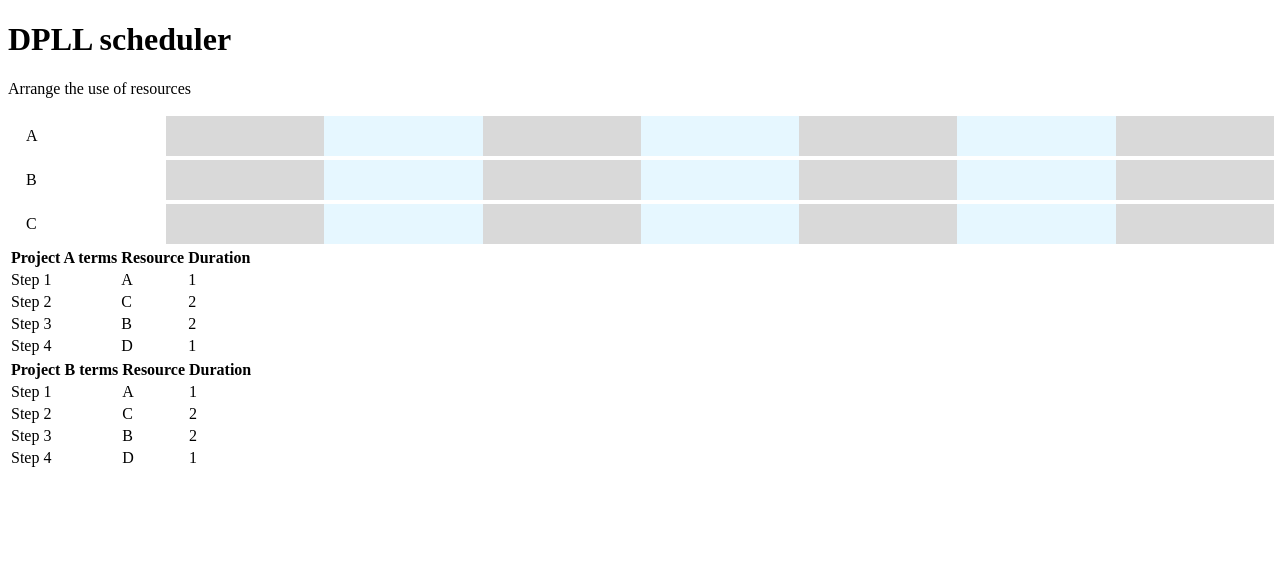
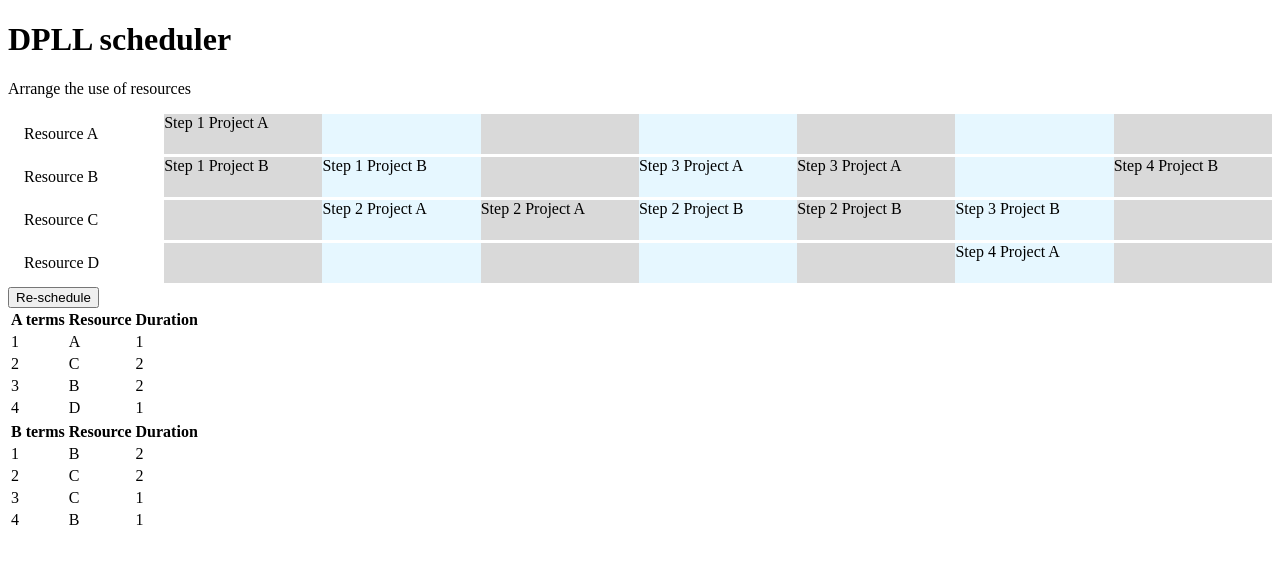
Before and after one commit to Vahvelainen/DPLL-scheduler, a SvelteKit app: page / in a window 1280 px wide. Shown: the top 564 px of the page. Built offline with nearby package versions, Linux system fonts and the light colour scheme.

Commit message:
Add edits for steps and show scheduling results

```diff
--- a/src/routes/+page.svelte
+++ b/src/routes/+page.svelte
@@ -1,38 +1,58 @@
 <script lang="ts">
-  import type {Project, Step} from './types'
+
+  import { onMount } from 'svelte'
+  import solveSchedule from './scheduler';
+  import type {Project, Step, Timing} from './types'
   import TimeRow from "./TimeRow.svelte";
   import ProjectTable from "./ProjectTable.svelte";
 
-  //First just name everything with strings
-  let resources : Array<String>  = [
-    'A',
-    'B',
-    'C',
-  ]
+  let resources: string[]  = [ 'A', 'B', 'C', 'D' ]
+  let timings: Timing[] = []
 
   //Number of timeslots, could be adjustable or base on different views
   const t_num = 7
 
   //Two projects for starters to get the game going
   let projectA :Project = {
-      name: 'Project A',
+      name: 'A',
       steps: [
-        { name: 'Step 1', resource: 'A', duration: 1 },
-        { name: 'Step 2', resource: 'C', duration: 2 },
-        { name: 'Step 3', resource: 'B', duration: 2 },
-        { name: 'Step 4', resource: 'D', duration: 1 },
+        { name: '1', resource: 'A', duration: 1 },
+        { name: '2', resource: 'C', duration: 2 },
+        { name: '3', resource: 'B', duration: 2 },
+        { name: '4', resource: 'D', duration: 1 },
       ]
     }
 
   let projectB :Project = {
-      name: 'Project B',
+      name: 'B',
       steps: [
-        { name: 'Step 1', resource: 'A', duration: 1 },
-        { name: 'Step 2', resource: 'C', duration: 2 },
-        { name: 'Step 3', resource: 'B', duration: 2 },
-        { name: 'Step 4', resource: 'D', duration: 1 },
+        { name: '1', resource: 'B', duration: 2 },
+        { name: '2', resource: 'C', duration: 2 },
+        { name: '3', resource: 'C', duration: 1 },
+        { name: '4', resource: 'B', duration: 1 },
       ]
     }
+
+    function schedule() {
+      const responseSchedule = solveSchedule([projectA, projectB], resources)
+      if (!responseSchedule) {
+        console.log(`No satisfying assignment exists.`);
+        return
+      }
+      console.log(`Satisfying assignment found: `, responseSchedule );
+      timings = []
+      for( const timingStr of responseSchedule) {
+        const timingArr = timingStr.split('_')
+        timings.push({
+          resource: timingArr[0].replace('Resource', ''),
+          time: parseInt(timingArr[1].replace('Time', '')),
+          project: timingArr[2].replace('Project', ''),
+          step: timingArr[3].replace('Step', ''),
+        })
+      }
+    }
+
+    onMount(schedule)
 
 </script>
 
@@ -40,10 +60,11 @@
 <p>Arrange the use of resources</p>
 
 {#each resources as resource, i}
-  <TimeRow label={resource} slots={t_num}>
-    <!-- The time reservations ought to be displayed here -->
+  <TimeRow label={resource} slots={t_num} timings={timings.filter( timing => timing.resource === resource )}>
   </TimeRow>
 {/each}
 
-<ProjectTable project={projectA} />
-<ProjectTable project={projectB} />
+<button on:click={schedule}>Re-schedule</button>
+
+<ProjectTable bind:project={projectA} resources={resources}/>
+<ProjectTable bind:project={projectB} resources={resources}/>
--- /dev/null
+++ b/src/routes/ChoiceMutable.svelte
@@ -0,0 +1,30 @@
+<script lang="ts">
+  export let value: string
+  export let choises: string[]
+  let editing: boolean = false
+  let select: HTMLSelectElement
+
+  function startEdit() {
+    setTimeout( () =>  window.addEventListener('click', stopEdit) )
+    editing = true
+  }
+
+  function stopEdit(event: Event) {
+    if (event.target === select) {
+      return
+    }
+    window.removeEventListener('click', stopEdit)
+    editing = false
+  }
+
+</script>
+
+{#if editing}
+  <select bind:value bind:this={select}>
+    {#each choises as choise}
+      <option value={choise}>{choise}</option>
+    {/each}
+  </select>
+{:else}
+  <span on:click={startEdit}>{value}</span>
+{/if}
--- /dev/null
+++ b/src/routes/NumberMutable.svelte
@@ -0,0 +1,26 @@
+<script lang="ts">
+  export let value: Number
+  let editing: boolean = false
+  let input: HTMLInputElement
+
+  function startEdit() {
+    setTimeout( () =>  window.addEventListener('click', stopEdit) )
+    editing = true
+  }
+
+  function stopEdit(event: Event) {
+    if (event.target === input) {
+      return
+    }
+    window.removeEventListener('click', stopEdit)
+    editing = false
+  }
+
+
+</script>
+
+{#if editing}
+  <input type="number" min="1" bind:value bind:this={input}>
+{:else}
+  <span on:click={startEdit}>{value}</span>
+{/if}
--- a/src/routes/ProjectTable.svelte
+++ b/src/routes/ProjectTable.svelte
@@ -1,19 +1,11 @@
 <script lang="ts">
-
+  import TextMutable from './TextMutable.svelte';
+  import ChoiceMutable from './ChoiceMutable.svelte';
+  import NumberMutable from './NumberMutable.svelte';
   import type {Project, Step} from './types'
-
-  export let project :Project = {
-    name: 'Project A',
-    steps: [
-      { name: 'Step 1', resource: 'A', duration: 1 },
-      { name: 'Step 2', resource: 'C', duration: 2 },
-      { name: 'Step 3', resource: 'B', duration: 2 },
-      { name: 'Step 4', resource: 'D', duration: 1 },
-    ]
-  }
-
+  export let project: Project
+  export let resources: string[]
 </script>
-
 
 <table>
   <tr>
@@ -23,9 +15,9 @@
   </tr>
   {#each project.steps as step, i }
     <tr>
-      <td>{step.name}</td>
-      <td>{step.resource}</td>
-      <td>{step.duration}</td>
+      <td><TextMutable bind:value={step.name}/></td>
+      <td><ChoiceMutable bind:value={step.resource} choises={resources}/></td>
+      <td><NumberMutable bind:value={step.duration}/></td>
     </tr>
   {/each}
 </table>
--- /dev/null
+++ b/src/routes/TextMutable.svelte
@@ -0,0 +1,26 @@
+<script lang="ts">
+  export let value: string
+  let editing: boolean = false
+  let input: HTMLInputElement
+
+  function startEdit() {
+    setTimeout( () =>  window.addEventListener('click', stopEdit) )
+    editing = true
+  }
+
+  function stopEdit(event: Event) {
+    if (event.target === input) {
+      return
+    }
+    window.removeEventListener('click', stopEdit)
+    editing = false
+  }
+
+
+</script>
+
+{#if editing}
+  <input type="text" bind:value bind:this={input}>
+{:else}
+  <span on:click={startEdit}>{value}</span>
+{/if}
--- a/src/routes/TimeRow.svelte
+++ b/src/routes/TimeRow.svelte
@@ -1,26 +1,34 @@
 <script lang="ts">
+  import type {Timing} from './types'
 
   //First just name everything with strings
   export let label :String
   export let slots :Number
+  export let timings: Timing[]
 
 </script>
 
 <div class="row" >
 
   <div class="labelBox">
-    <span>{label}</span>
+    <span>Resource {label}</span>
   </div>
 
   <div class="slots">
 
     <!-- Slots are for visual reference. Bars will be relative to parent slots. Well wrry about indexin them later -->
     {#each Array(slots) as _, i }
-      <div class={ 'slot ' +  ( i % 2 ? 'dark' : 'light' ) } style="width: calc( 100% / {slots} );"></div>
+      <div class={ 'slot ' +  ( i % 2 ? 'dark' : 'light' ) } style="width: calc( 100% / {slots} );">
+        <!-- Doing this like this for now, not ok in the future I think -->
+        <!-- Should only ever be one per index but doing this with each to fing bugs easier -->
+        {#each timings.filter( timing => timing.time === i ) as timing}
+          <div>
+            <span>Step {timing.step}</span>
+            <span>Project {timing.project}</span>
+          </div>
+        {/each}
+      </div>
     {/each}
-
-    <!-- For showing the time bars -->
-    <slot/>
 
   </div>
 
@@ -30,11 +38,7 @@
   .row {
     display: flex;
     width: 100%;
-    border: rgba(1, 1, 1, 0) 2px dashed;
-  }
-
-  .row:hover {
-    border: blue 2px solid;
+    margin-bottom: 0.2em;
   }
 
   .labelBox{
```
Also changed, not shown: src/routes/types.ts (+8 -1 lines).
